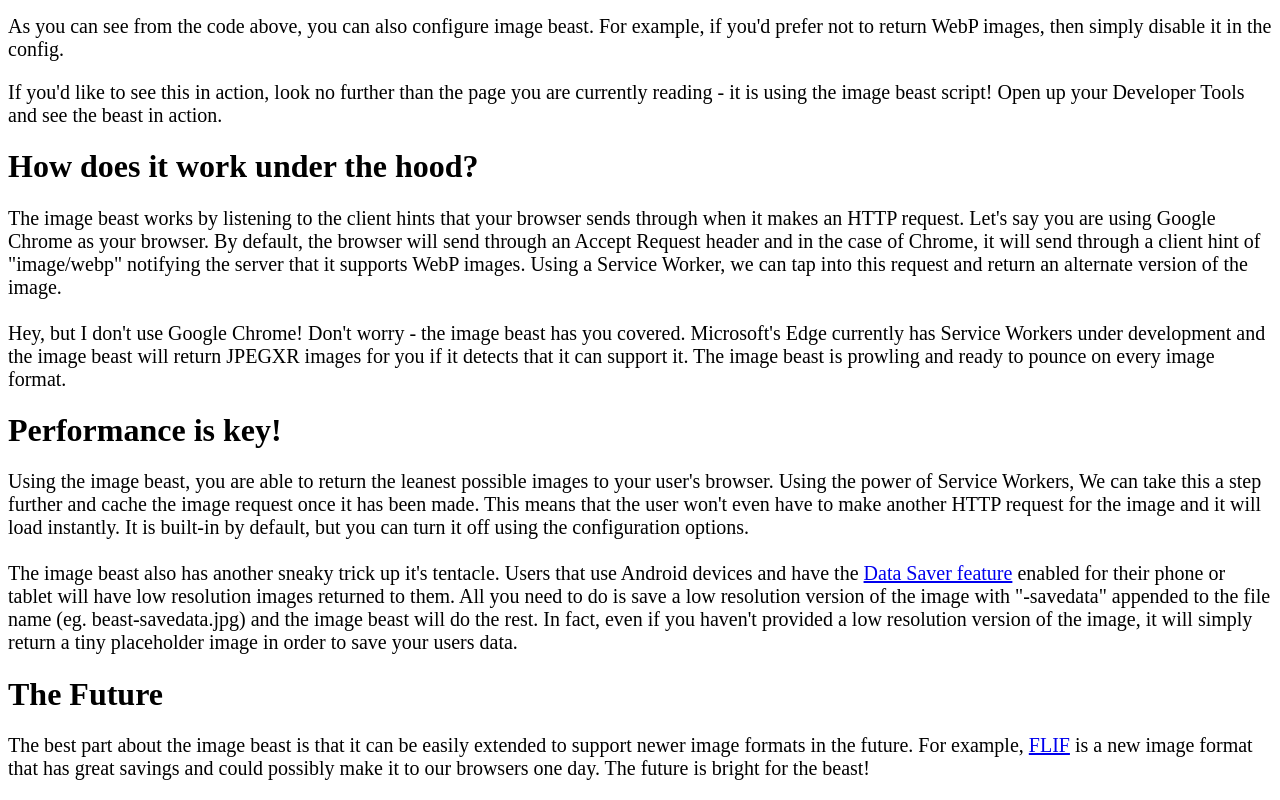
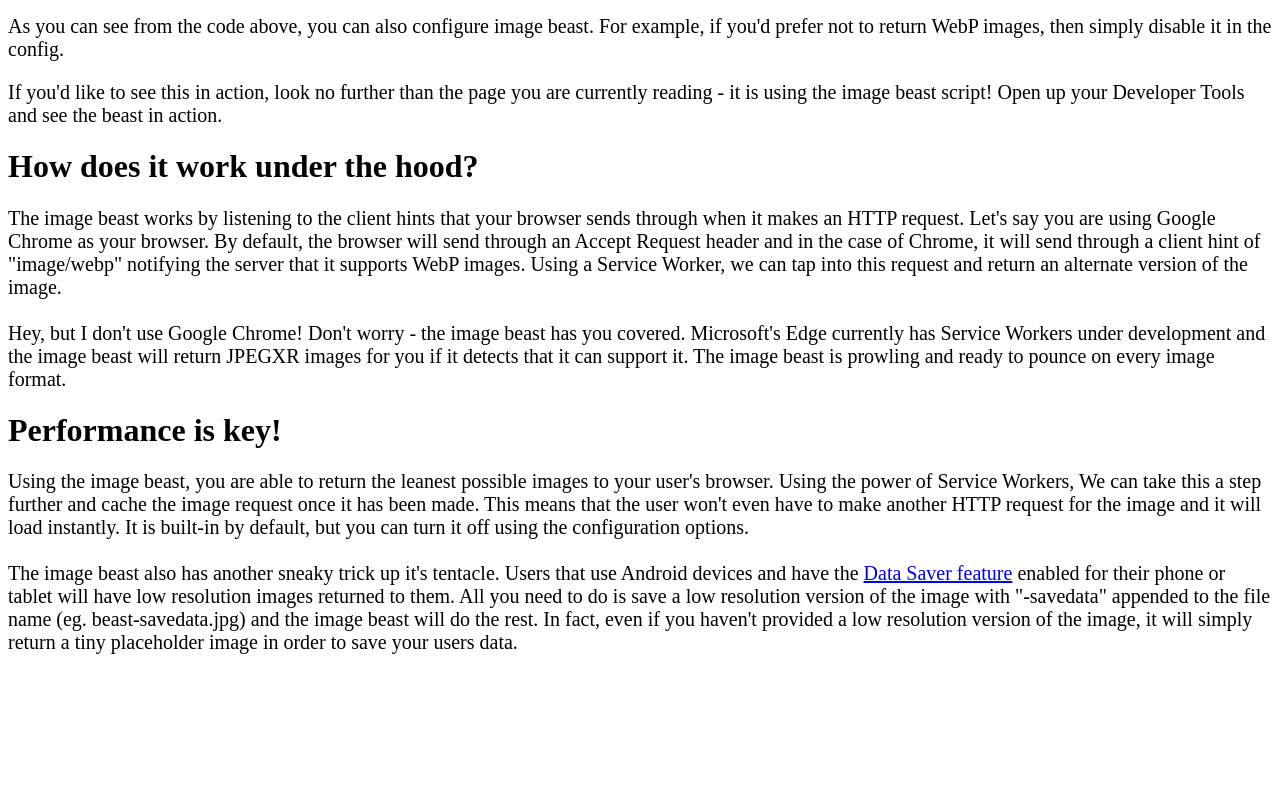
Before and after one commit to deanhume/image-beast, a plain HTML site: page index.html in a window 1280 px wide. Shown: the part 1265-2065 px from the top of the page. After the commit the page ends 1939 px from the top, so only its background shows below. Drawn offline with Linux system fonts and the light colour scheme.

```diff
--- a/index.html
+++ b/index.html
@@ -98,11 +98,6 @@
 the image beast will do the rest. In fact, even if you haven't provided a low resolution version of the image, it will simply return a tiny placeholder image in order
 to save your users data.
 </p>
-<h1>The Future</h1>
-<p>
-The best part about the image beast is that it can be easily extended to support newer image formats in the future. For example, <a href=http://flif.info/>FLIF</a>
-is a new image format that has great savings and could possibly make it to our browsers one day. The future is bright for the beast!
-</p>
 </body>
 <script>if('serviceWorker'in navigator){navigator.serviceWorker.register('./service-worker.js').then(function(registration){console.log('ServiceWorker registration successful with scope: ',registration.scope);}).catch(function(err){console.log('ServiceWorker registration failed: ',err);});}</script>
 </html>
```
Also changed, not shown: images/beast.jpg.
